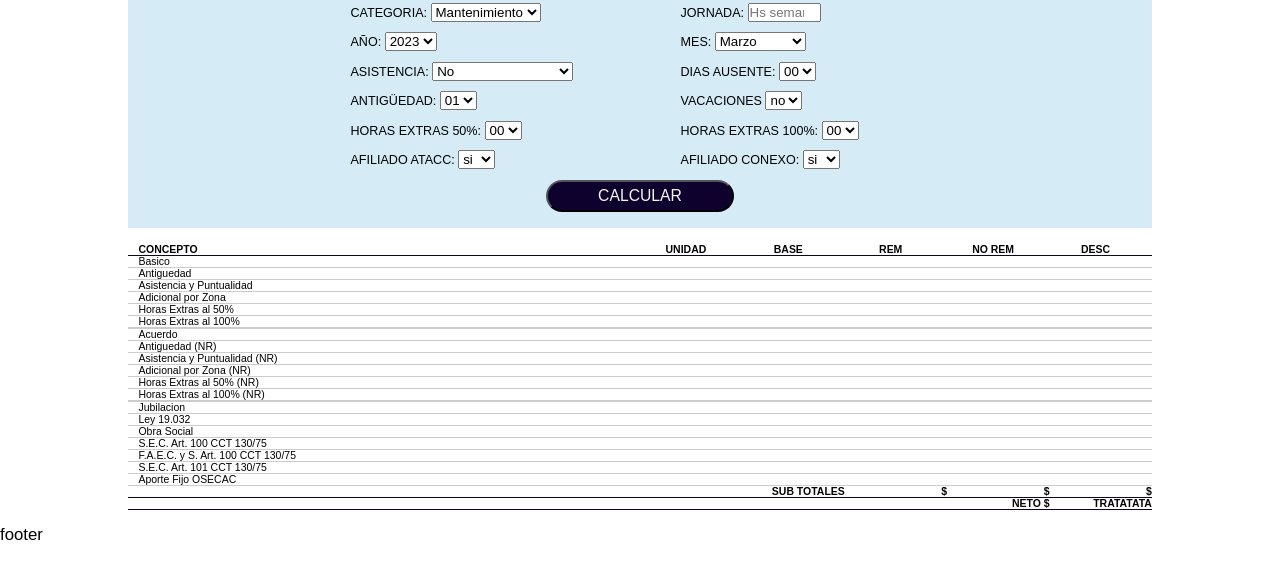
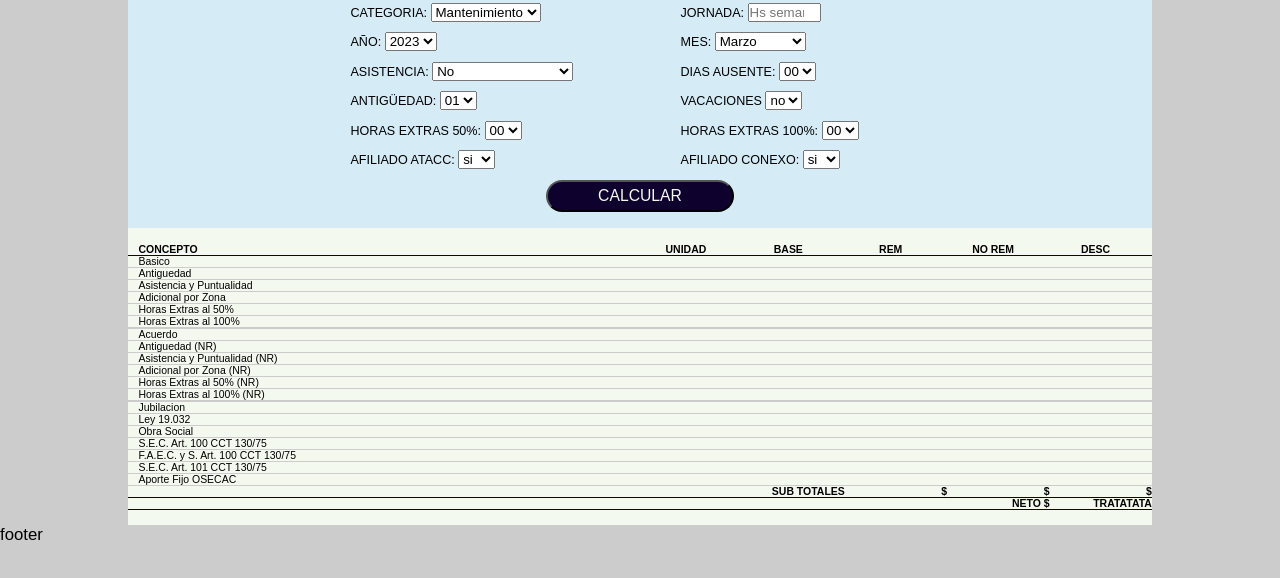
Before and after one commit to Aranthiel/CalculadorATACC, a plain HTML site: page index.html in a window 1280 px wide. Shown: the part 170-748 px from the top of the page. Drawn offline with Linux system fonts and the light colour scheme.

Commit message:
ultima revision antes de dormir

```diff
--- a/scss/style.scss
+++ b/scss/style.scss
@@ -35,7 +35,7 @@ html{
 body{
   font-size: 1.6rem;
   font-family: 'Didact Gothic', sans-serif;
-  background-color: var(--color-muted);
+  background-color: $color-muted;
 }
 h1, h2, h3, h4, h5, h6 {
   font-family: 'Cabin', 'Actor', sans-serif;
@@ -198,6 +198,7 @@ p{
         }
     }
     .tapiz_recibo{
+        background-color: $color-blanco;
         padding: 1.5rem 0;
         display: grid;
         grid-template-columns:50% 10% 10% 10% 10% 10%;
@@ -241,12 +242,11 @@ p{
                     width: 70%;
                     text-align: end;
                 }
-                #r_20_3, #r_20_4, #r_20_5,{
+                #r_20_3, #r_20_4, #r_20_5{
                     width: 10%;
                     text-align: end;
                 }
             }
-
         }
         #total{
             grid-area: total;
```
Also changed, not shown: css/style.css.
